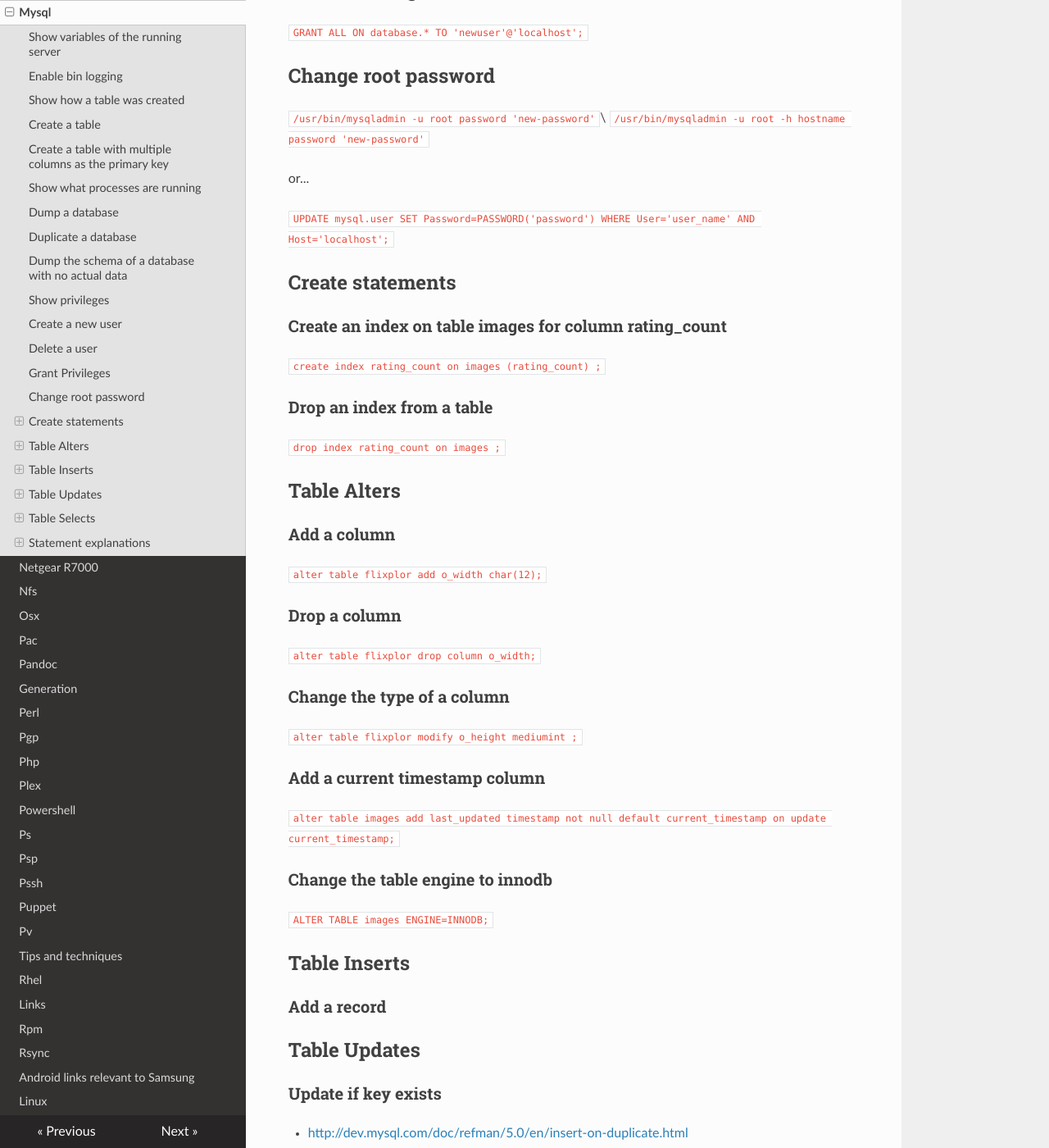
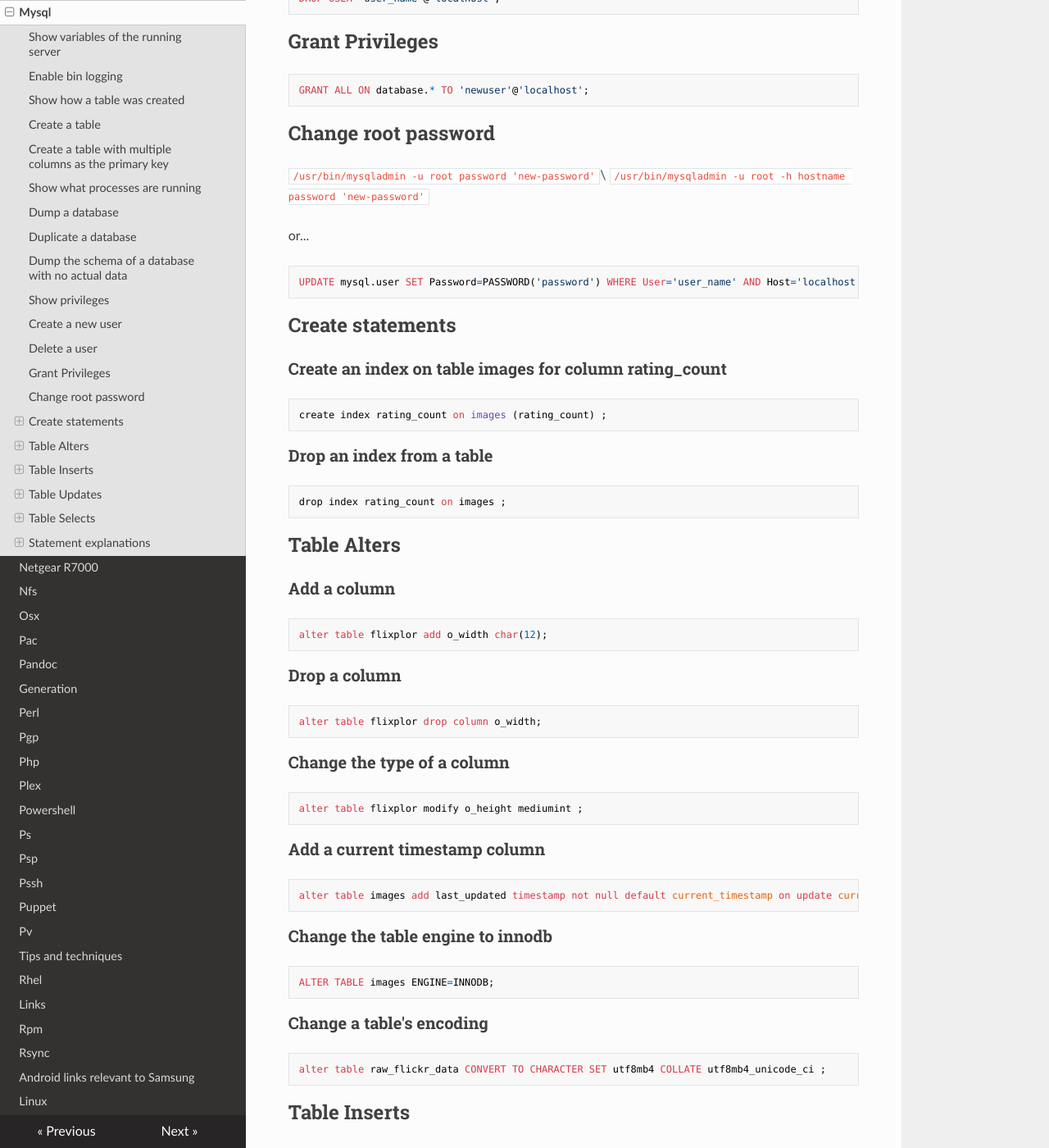
Before and after one commit to lando-cal/tech-notes, an MkDocs documentation site: the page built from docs/mysql.md, in a window 1280 px wide and 1400 px high, scrolled down 1808 px. Shown: the whole window at 82% size. Built offline with MkDocs 1.6.1, drawn with Linux system fonts in a browser that asks for light colours; nearby versions of some CDN libraries; some of the changed text lies outside the part shown.

Commit message:
Add encoding alter. markdown formatting.

````diff
--- a/docs/mysql.md
+++ b/docs/mysql.md
@@ -4,17 +4,23 @@ Database server. Was FOSS but now is owned by Oracle.
 
 ## Show variables of the running server
 
-`mysqladmin variables`
+```
+mysqladmin variables
+```
 
 ## Enable bin logging
 
 Edit /etc/my.cnf:
 
-`log-bin=/var/lib/mysql/mysql-bin`
+```
+log-bin=/var/lib/mysql/mysql-bin
+```
 
 ## Show how a table was created
 
-`SHOW CREATE TABLE table_name \G`
+```
+SHOW CREATE TABLE table_name \G
+```
 
 ## Create a table
 
@@ -46,23 +52,33 @@ CREATE TABLE `photo_sizes` (
 
 ## Show what processes are running
 
-`show processlist;`
+```
+show processlist;
+```
 
 ## Dump a database
 
-`mysqldump -u root -p --all-databases | gzip -9 > ~/$(date +%Y%m%d-%H%m).sql.gz`
+```
+mysqldump -u root -p --all-databases | gzip -9 > ~/$(date +%Y%m%d-%H%m).sql.gz
+```
 
 ## Duplicate a database
 
-`sudo mysqldump -v mogilefs | sudo mysql -D mogilefs_sjc`
+```
+sudo mysqldump -v mogilefs | sudo mysql -D mogilefs_sjc
+```
 
 ## Dump the schema of a database with no actual data
 
-`sudo mysqldump --no-data dbname > schema.sql`
+```
+sudo mysqldump --no-data dbname > schema.sql
+```
 
 ## Show privileges
 
-`show GRANTS ;`
+```
+show GRANTS ;
+```
 
 ## Create a new user
 
@@ -70,11 +86,15 @@ CREATE TABLE `photo_sizes` (
 
 ## Delete a user
 
-`DROP USER 'user_name'@'localhost';`
+```
+DROP USER 'user_name'@'localhost';
+```
 
 ## Grant Privileges
 
-`GRANT ALL ON database.* TO 'newuser'@'localhost';`
+```
+GRANT ALL ON database.* TO 'newuser'@'localhost';
+```
 
 ## Change root password
 
@@ -82,39 +102,61 @@ CREATE TABLE `photo_sizes` (
 
 or...
 
-`UPDATE mysql.user SET Password=PASSWORD('password') WHERE User='user_name' AND Host='localhost';`
+```
+UPDATE mysql.user SET Password=PASSWORD('password') WHERE User='user_name' AND Host='localhost';
+```
 
 ## Create statements
 
 ### Create an index on table images for column rating\_count
 
-`create index rating_count on images (rating_count) ;`
+```
+create index rating_count on images (rating_count) ;
+```
 
 ### Drop an index from a table
 
-`drop index rating_count on images ;`
+```
+drop index rating_count on images ;
+```
 
 ## Table Alters
 
 ### Add a column
 
-`alter table flixplor add o_width char(12);`
+```
+alter table flixplor add o_width char(12);
+```
 
 ### Drop a column
 
-`alter table flixplor drop column o_width;`
+```
+alter table flixplor drop column o_width;
+```
 
 ### Change the type of a column
 
-`alter table flixplor modify o_height mediumint ;`
+```
+alter table flixplor modify o_height mediumint ;
+```
 
 ### Add a current timestamp column
 
-`alter table images add last_updated timestamp not null default current_timestamp on update current_timestamp;`
+```
+alter table images add last_updated timestamp not null default current_timestamp on update current_timestamp;
+```
 
 ### Change the table engine to innodb
 
-`ALTER TABLE images ENGINE=INNODB;`
+```
+ALTER TABLE images ENGINE=INNODB;
+```
+
+### Change a table's encoding
+
+```
+alter table raw_flickr_data CONVERT TO CHARACTER SET utf8mb4 COLLATE utf8mb4_unicode_ci ;
+```
 
 ## Table Inserts
 
@@ -132,19 +174,27 @@ or...
 
 ### Select values and don't show duplicates
 
-`select col from servers group by col ;`
+```
+select col from servers group by col ;
+```
 
 ### Select photo_id and discard duplicates (uniq)
 
-`select photo_id from photo_sizes group by photo_id ;`
+```
+select photo_id from photo_sizes group by photo_id ;
+```
 
 ### Select and count unique pairs of columns
 
-`select model, unit, count(*) as n from servers group by model, unit having n > 1 order by model asc ;`
+```
+select model, unit, count(*) as n from servers group by model, unit having n > 1 order by model asc ;
+```
 
 ### Select the count of rows in a table
 
-`select count(*) from flixplor where o_height > 100 ;`
+```
+select count(*) from flixplor where o_height > 100 ;
+```
 
 ### Do some math to create a new column during a select
 
````
